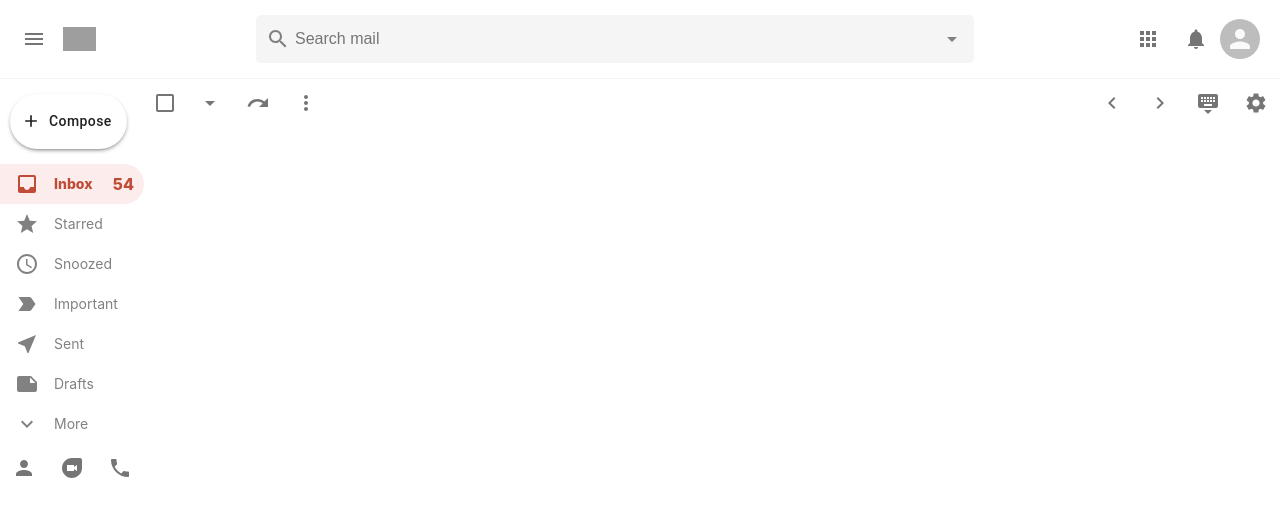
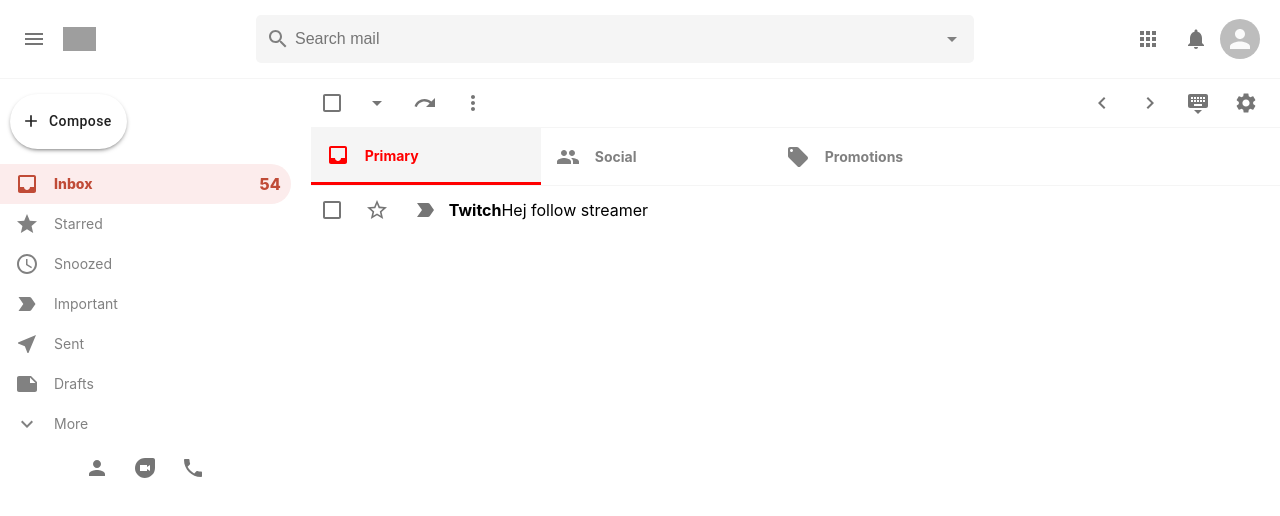
Before and after one commit to adam040992/gmail-clone, a React (Create React App) app: page / in a window 1280 px wide. Shown: the top 516 px of the page. Built offline with nearby package versions, Linux system fonts and the light colour scheme; grey boxes are pictures that could not be loaded.

Commit message:
Building Email Rows

```diff
--- a/src/App.css
+++ b/src/App.css
@@ -1,5 +1,6 @@
 .app {
     height: 100vh;
+    /* overflow: hidden; */
 }
 
 .app__body {
--- a/src/components/EmailList.css
+++ b/src/components/EmailList.css
@@ -4,6 +4,21 @@
 }
 
 .emailList__settings {
+    position: sticky;
+    top: 0;
     display: flex;
     justify-content: space-between;
+    border-bottom: 1px solid whitesmoke;
+    background-color: white;
+    z-index: 999;
+    padding-right: 10px;
 }
+
+.emailList__sections {
+    position: sticky;
+    top: 0;
+    display: flex;
+    border-bottom: 1px solid whitesmoke;
+    background-color: white;
+    z-index: 999;
+}
--- a/src/components/EmailList.js
+++ b/src/components/EmailList.js
@@ -1,6 +1,7 @@
 import { Checkbox, IconButton } from '@material-ui/core';
 import React from 'react';
 import './EmailList.css';
+import Section from './Section';
 import ArrowDropDownIcon from '@material-ui/icons/ArrowDropDown';
 import RedoIcon from '@material-ui/icons/Redo';
 import MoreVertIcon from '@material-ui/icons/MoreVert';
@@ -8,6 +9,10 @@ import ChevronLeftIcon from '@material-ui/icons/ChevronLeft';
 import ChevronRightIcon from '@material-ui/icons/ChevronRight';
 import KeyboardHideIcon from '@material-ui/icons/KeyboardHide';
 import SettingsIcon from '@material-ui/icons/Settings';
+import InboxIcon from '@material-ui/icons/Inbox';
+import PeopleIcon from '@material-ui/icons/People';
+import LocalOfferIcon from '@material-ui/icons/LocalOffer'
+import EmailRow from './EmailRow';
 
 
 function EmailList() {
@@ -41,8 +46,18 @@ function EmailList() {
                     </IconButton>
                 </div>
             </div>
-            <div className="emailList__section">
-
+            <div className="emailList__sections">
+                <Section Icon={InboxIcon} title='Primary' color='red' selected />
+                <Section Icon={PeopleIcon} title='Social' color='#1a73e8' />
+                <Section Icon={LocalOfferIcon} title='Promotions' color='green' />
+            </div>
+            <div className="emailList__list">
+                <EmailRow
+                    title='Twitch'
+                    subject='Hej follow streamer'
+                    description='This is test'
+                    time='10pm'
+                />
             </div>
         </div>
     )
--- /dev/null
+++ b/src/components/EmailRow.css
@@ -0,0 +1,4 @@
+.emailRow {
+    display: flex;
+    align-items: center;
+}
--- /dev/null
+++ b/src/components/EmailRow.js
@@ -0,0 +1,36 @@
+import { Checkbox, IconButton } from '@material-ui/core';
+import React from 'react';
+import './EmailRow.css';
+import StarBorderOutlinedIcon from '@material-ui/icons/StarBorderOutlined';
+import LabelImportantOutlinedIcon from '@material-ui/icons/LabelImportantOutlined';
+
+function EmailRow({ title, subject, description, time }) {
+    return (
+        <div className="emailRow">
+
+            <div className="emailRow__options">
+                <Checkbox />
+                <IconButton>
+                    <StarBorderOutlinedIcon />
+                </IconButton>
+                <IconButton>
+                    <LabelImportantOutlinedIcon />
+                </IconButton>
+            </div>
+
+            <div className="emailRow__title">
+                <h4>{title}</h4>
+            </div>
+
+            <div className="emailRow__message">
+                <p>{subject}</p>
+            </div>
+
+            <div className="emailRow__description">
+
+            </div>
+        </div>
+    )
+}
+
+export default EmailRow
--- /dev/null
+++ b/src/components/Section.css
@@ -0,0 +1,25 @@
+.section {
+    display: flex;
+    align-items: center;
+    border-bottom-width: 2px;
+    padding: 15px;
+    min-width: 200px;
+    cursor: pointer;
+    color: gray;
+    border-width: 0 !important;
+}
+
+.section > h4 {
+    font-size: 14px;
+    margin-left: 15px;
+}
+
+.section:hover {
+    background-color: whitesmoke;
+    border-width: 3px !important;
+}
+
+.section--selected {
+    background-color: whitesmoke;
+    border-width: 3px !important;
+}
--- /dev/null
+++ b/src/components/Section.js
@@ -0,0 +1,18 @@
+import React from 'react';
+import './Section.css';
+
+function Section({ Icon, title, color, selected }) {
+    return (
+        <div className={`section ${selected && 'section--selected'}`}
+            style={{
+                borderBottom: `3px solid ${color}`,
+                color: `${selected && color}`
+            }}
+        >
+            <Icon />
+            <h4>{title}</h4>
+        </div>
+    )
+}
+
+export default Section
--- a/src/components/Sidebar.css
+++ b/src/components/Sidebar.css
@@ -1,3 +1,9 @@
+.sidebar {
+    flex: 0.3;
+    max-width: 300px;
+    padding-right: 20px;
+}
+
 .sidebar__compose {
     margin-top: 15px !important;
     margin-left: 10px !important;
```
